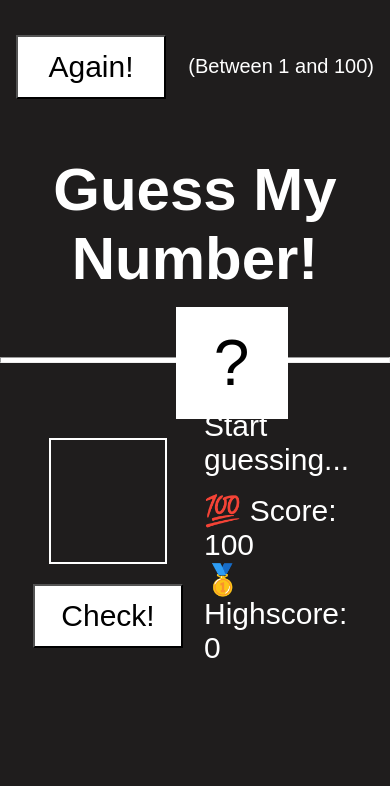
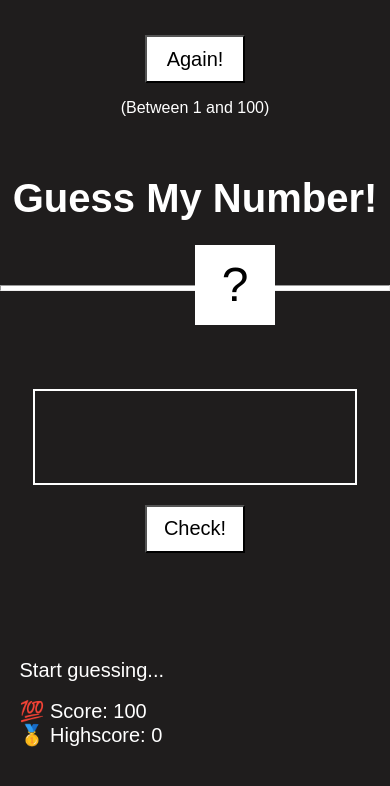
Before and after one commit to KRaito903/guess-number, a plain HTML site: page index.html in a window 390 px wide. Drawn offline with Linux system fonts and the light colour scheme; a web font is replaced by a local one.

Commit message:
responsive handphone

```diff
--- a/index.html
+++ b/index.html
@@ -26,7 +26,7 @@
         </div>
         <div class="bottom-box">
             <div class="left-side">
-                <input type="number" class="guess" id="guess" min="0" max="20">
+                <input type="number" class="guess" id="guess" min="0" max="100">
                 <button class="check" id="check">Check!</button>
             </div>
             <div class="right-side">
--- a/styles.css
+++ b/styles.css
@@ -135,3 +135,79 @@ hr {
   background-color: rgb(164, 155, 155);
   color: black;
 }
+
+/* for handphone */
+
+@media (max-width: 600px) {
+  body {
+    font-size: 14px;
+  }
+
+  .top-heading {
+    flex-direction: column;
+    align-items: center;
+  }
+
+  .again {
+    width: 100px;
+    height: 3rem;
+    font-size: 20px;
+  }
+
+  .left {
+    font-size: 16px;
+  }
+
+  .heading {
+    font-size: 40px;
+  }
+
+  .center-box {
+    margin-bottom: 20px;
+  }
+
+  .boxGuess {
+    width: 5rem;
+    height: 5rem;
+    font-size: 3rem;
+    left: 50%;
+    top: -40px;
+  }
+
+  .bottom-box {
+    flex-direction: column;
+    align-items: center;
+  }
+
+  .left-side,
+  .right-side {
+    width: 90%;
+    margin: 10px 0;
+  }
+
+  .guess {
+    font-size: 40px;
+    width: 90%;
+    height: 30%;
+  }
+
+  .check {
+    width: 100px;
+    height: 3rem;
+    font-size: 20px;
+  }
+
+  .message,
+  .score,
+  .highscore {
+    font-size: 20px;
+  }
+
+  .message {
+    margin-top: 5%;
+  }
+
+  .score {
+    margin-top: 5%;
+  }
+}
```
